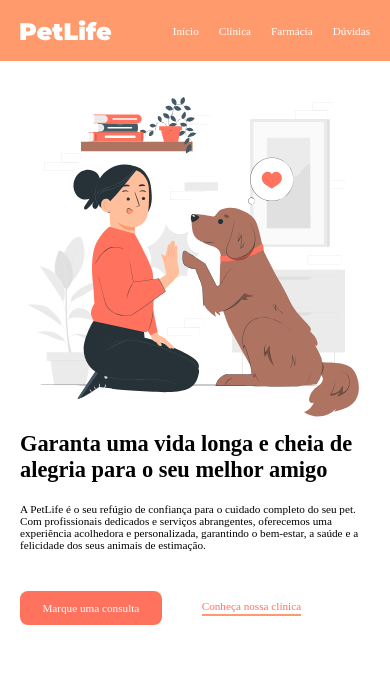
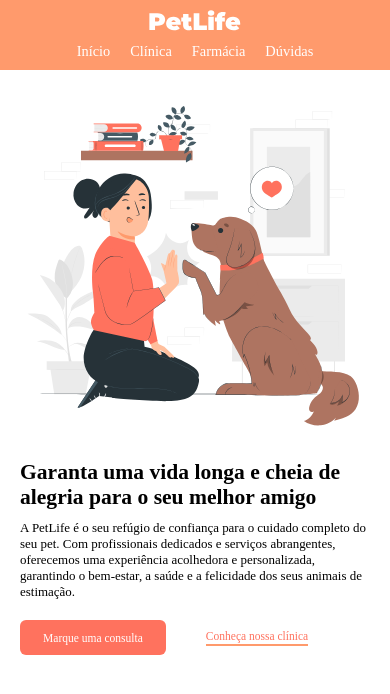
Before and after one commit to nailtonsj/test, a plain HTML site: page index.html in a window 390 px wide. Drawn offline with Linux system fonts and the light colour scheme.

Commit message:
deixando responsivo

```diff
--- a/index.html
+++ b/index.html
@@ -23,7 +23,7 @@
     </div>
   </header>
   <main>
-    <div>
+    <div class="img">
       <img src="./img/start-img.svg" alt="">
     </div>
     <div class="main-conteudo">
--- a/style.css
+++ b/style.css
@@ -42,6 +42,40 @@ a {
 .header-menu a:hover {
   color: #8a3222;
 }
+@media (max-width: 768px) {
+  :root {
+    font-size: 90%;
+    transition: 0.5s;
+  }
+  .header {
+    padding: 15px;
+    flex-direction: column;
+    flex-wrap: wrap;
+    gap: 12px;
+    justify-content: center;
+    align-items: center;
+  }
+}
+@media (max-width: 450px) {
+  :root {
+    font-size: calc(60%+1px);
+    transition: 0.5s;
+  }
+  .header {
+    padding: 10px;
+    flex-direction: column;
+    flex-wrap: wrap;
+    gap: 12px;
+    justify-content: center;
+    align-items: center;
+  }
+}
+@media (max-width: 375px) {
+  :root {
+    font-size: calc(50%+1px);
+    transition: 0.5s;
+  }
+}
 main {
   max-width: 1260px;
   margin: 0 auto;
@@ -49,12 +83,17 @@ main {
   flex-wrap: wrap;
   align-items: center;
   padding: 20px;
+  gap: 20px;
+}
+.img {
+  margin: 0 auto;
+  flex: 1;
 }
 .main-conteudo {
   display: flex;
   flex-direction: column;
   gap: 20px;
-  flex: 1;
+  flex: 2;
 }
 .main-botoes {
   display: flex;
@@ -67,15 +106,55 @@ main {
   color: #ffffff;
   padding: 1rem 2rem;
   text-decoration: none;
+  transition: 0.3s;
+}
+.btn-primario:hover {
+  background-color: #ff9a6c;
 }
 .btn-secondario {
   color: #ff725e;
   border-bottom: 2px solid #ff9a6c;
   padding-bottom: 2px;
 }
-@media (max-width: 450px) {
-  :root {
-    font-size: 70%;
-    transition: 0.5s;
+.btn-secondario:hover {
+  color: #ff9a6c;
+  border-bottom: 2px solid #faaa85;
+}
+@media (max-width: 1000px) {
+  main {
+    flex-direction: column;
+  }
+  .main-conteudo {
+    display: flex;
+    flex-direction: column;
   }
 }
+@media (max-width: 768px) {
+  .main-conteudo {
+    display: flex;
+    flex-direction: column;
+  }
+}
+@media (max-width: 425px) {
+  .main-conteudo {
+    display: flex;
+    flex-direction: column;
+    gap: 10px;
+  }
+  .main-conteudo h1 {
+    font-size: 1.5rem;
+  }
+  .main-conteudo p {
+    font-size: 0.9rem;
+  }
+
+  .btn-primario {
+    font-size: 0.8rem;
+    border-radius: 6px;
+    color: #ffffff;
+    padding: 0.8rem 1.6rem;
+  }
+  .btn-secondario {
+    font-size: 0.8rem;
+  }
+}
```
